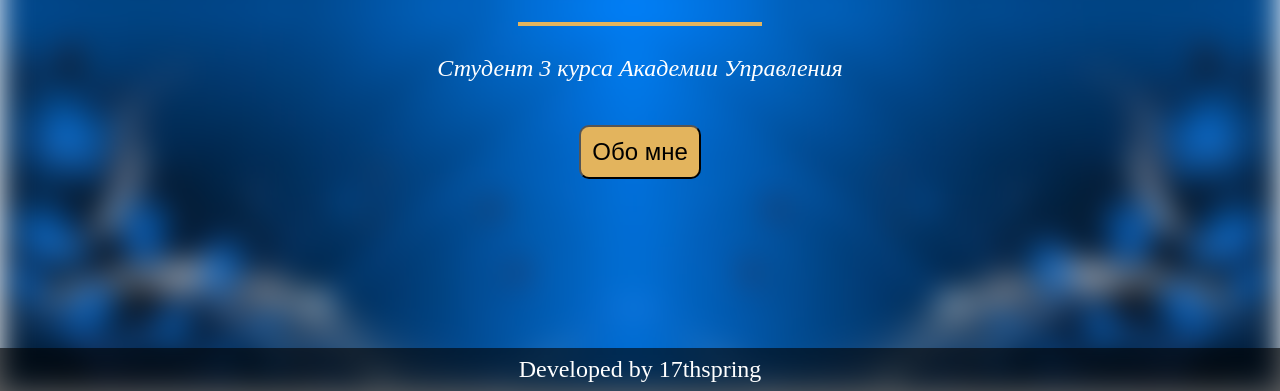
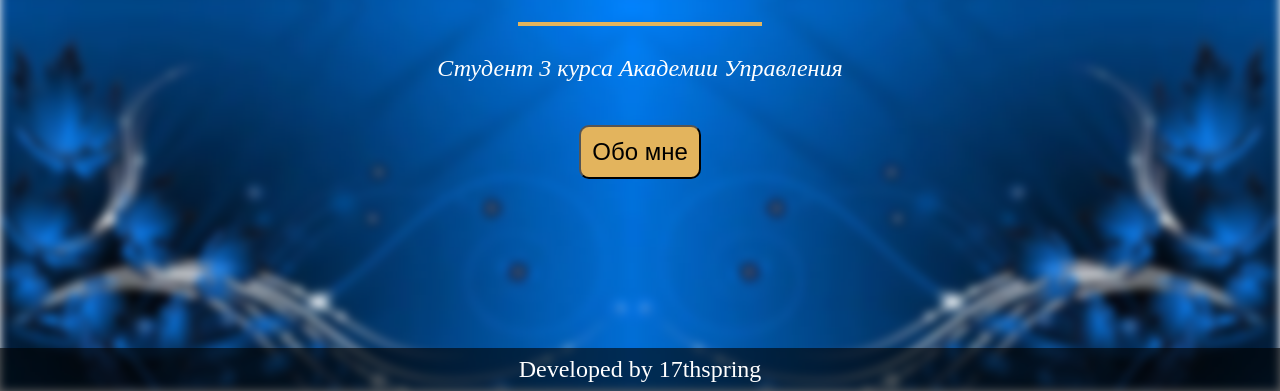
Before and after one commit to arskill11/au-project1, a website built with webpack: page src/index.html in a window 1280 px wide. Shown: the part 409-800 px from the top of the page. Built offline with nearby package versions, Linux system fonts and the light colour scheme.

Commit message:
Done all the functionality

```diff
--- a/src/style.css
+++ b/src/style.css
@@ -25,11 +25,11 @@
         background-image: url(/src/img/backgr1.jpg);
     }
 }
+
 h1, h2, h3, p {
     margin: 0;
     padding: 0;
 }
-
 
 /*index.js*/
 body,
@@ -45,8 +45,8 @@ html,
     background-image: url(/src/img/backgr1.jpg);
     background-size: cover;
     height: 100%;
-    filter: blur(15px);
-    -webkit-filter: blur(15px);
+    filter: blur(5px);
+    -webkit-filter: blur(5px);
     animation: backgrAppear 2s;
 }
 
```
